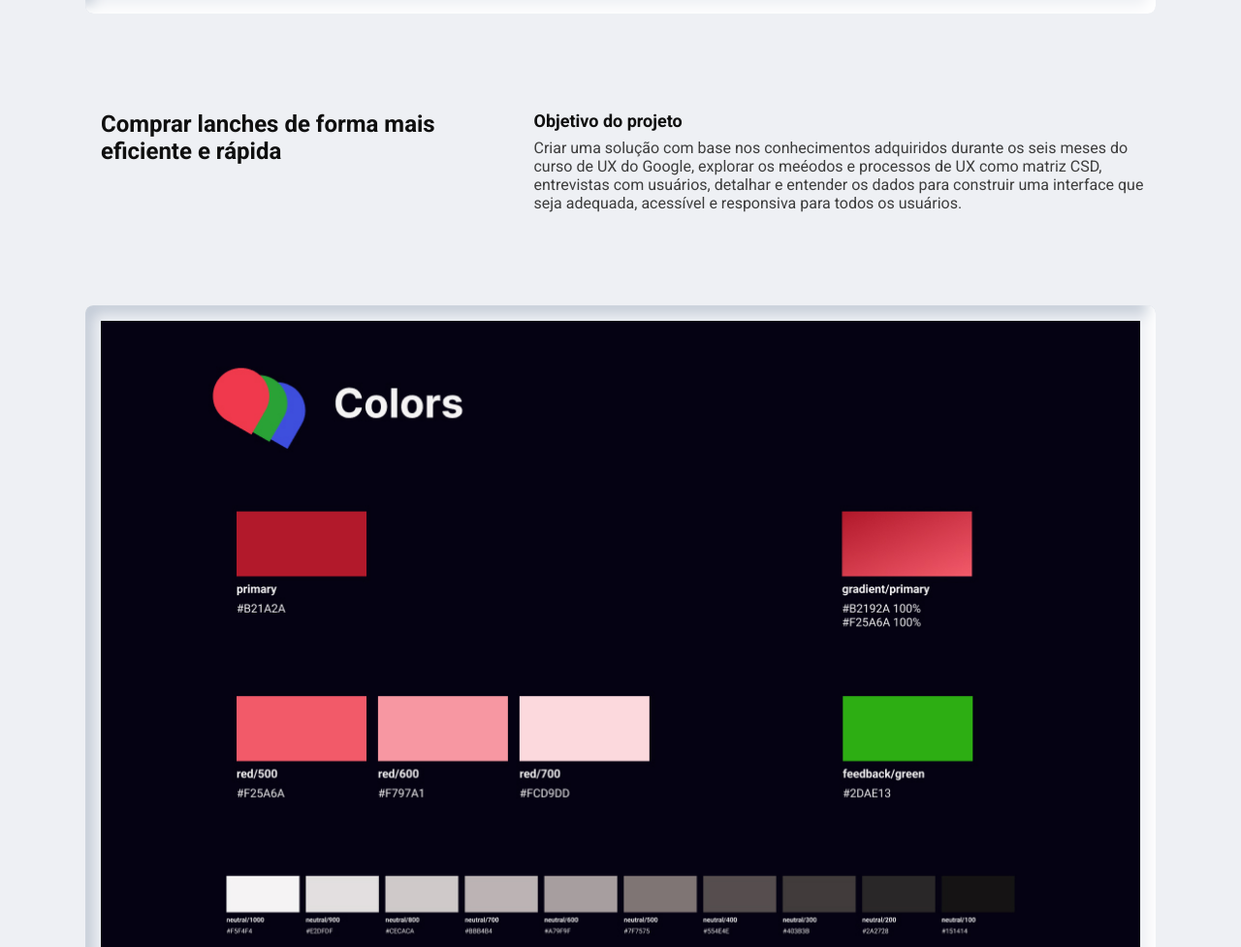
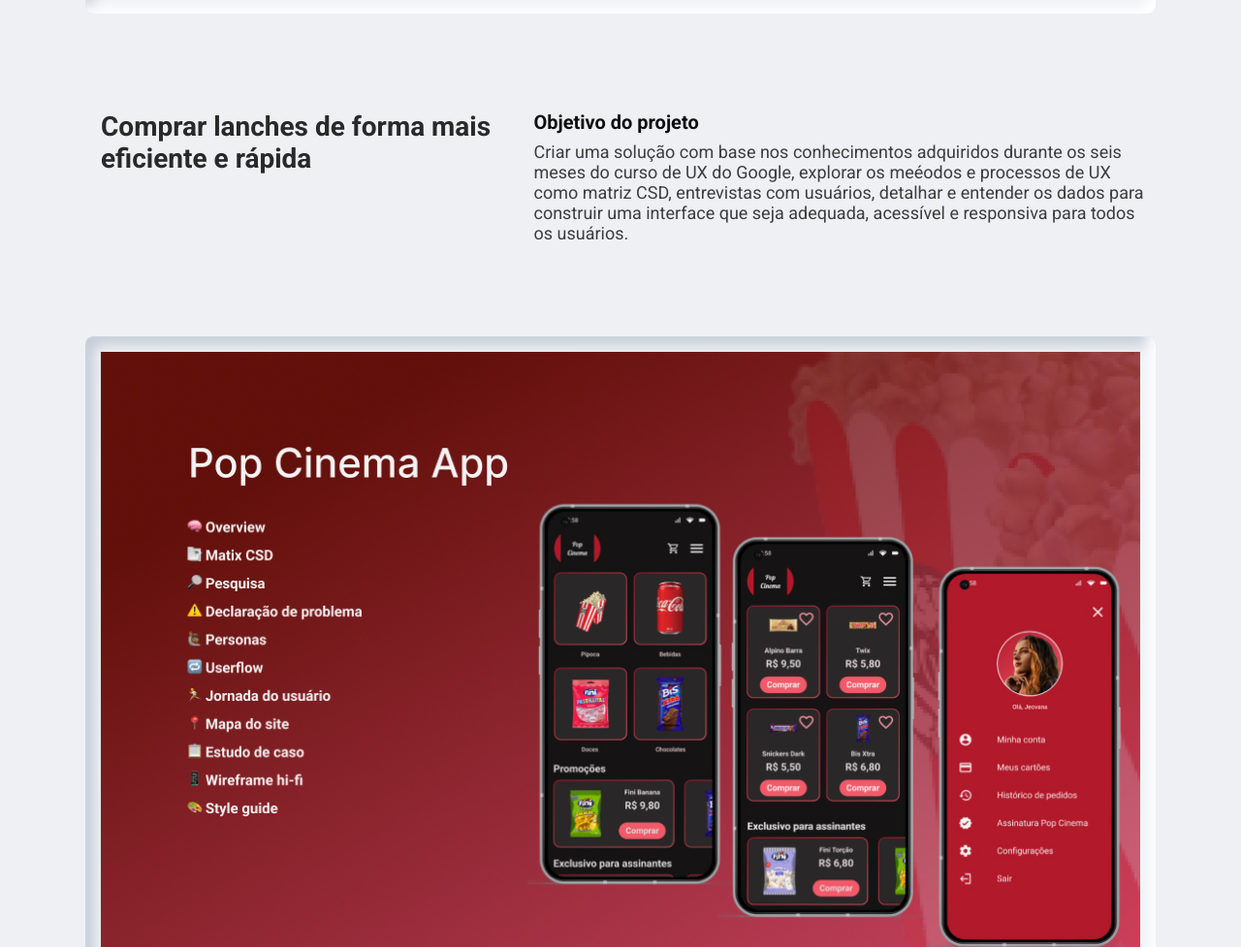
Before and after one commit to Dener-Garcia/site-portfolio-dener-criarbr, a plain HTML site: page src/pages/pop-cinema.html in a window 1280 px wide. Shown: the part 1608-2585 px from the top of the page at 97% size. Drawn offline with Linux system fonts and the light colour scheme.

```diff
--- a/src/pages/pop-cinema.html
+++ b/src/pages/pop-cinema.html
@@ -92,7 +92,7 @@
                         <p>Criar uma solução com base nos conhecimentos adquiridos durante os seis meses do curso de UX do Google, explorar os meéodos e processos de UX como matriz CSD, entrevistas com usuários, detalhar e entender os dados para construir uma interface que seja adequada, acessível e responsiva para todos os usuários.</p>
                     </div>
                 </div>
-                <img src="../../public/assets/projects/pop-cinema/Colors.jpg">
+                <img src="../../public/assets/projects/pop-cinema/Cover.jpg">
                 <div class="title-description">
                     <h3>Kick off</h3>
                     <div class="description">
@@ -134,8 +134,8 @@
                         <p>A integração entre design e código nem sempre é fluida já que ambos trabalham ao mesmo tempo no mesmo projeto, ter bem definido o tipo de entrega, componentização do projeto e uma boa comunicação visual é fundamental para a dead line em qualquer projeto de sucesso.</p>
                     </div>
                 </div>
+                <img src="../../public/assets/projects/pop-cinema/Colors.jpg">
                 <img src="../../public/assets/projects/pop-cinema/Typograph.jpg">
-                <img src="../../public/assets/projects/pop-cinema/Colors.jpg">
                 <img src="../../public/assets/projects/pop-cinema/Components.jpg">
                 <img src="../../public/assets/projects/pop-cinema/Components-1.jpg">
                 <div class="title-description">
--- a/src/styles/modules/_sections.scss
+++ b/src/styles/modules/_sections.scss
@@ -798,7 +798,7 @@
 
     h2 {
       font-size: $fs-28;
-      color: var(--cl-black-300);
+      color: var(--cl-black-200);
       padding: 0 $sp-16;
     }
 
@@ -833,20 +833,21 @@
       h3 {
         width: 70%;
         padding: 0 $sp-16;
-        font-size: $fs-24;
-        color: var(--bg-constrast-light);
+        font-size: $fs-28;
+        color: var(--cl-black-200);
       }
 
       .description {
         width: 100%;
 
         h4 {
-          font-size: $fs-18;
+          font-size: $fs-20;
           color: var(--bg-constrast-light);
         }
 
         p {
           margin-top: $sp-8;
+          font-size: $fs-18;
           color: var(--cl-black-300);
         }
       }
```
Also changed, not shown: src/pages/lit-academy.html (+1 -1 lines), src/styles/style.css, 1 other file.
